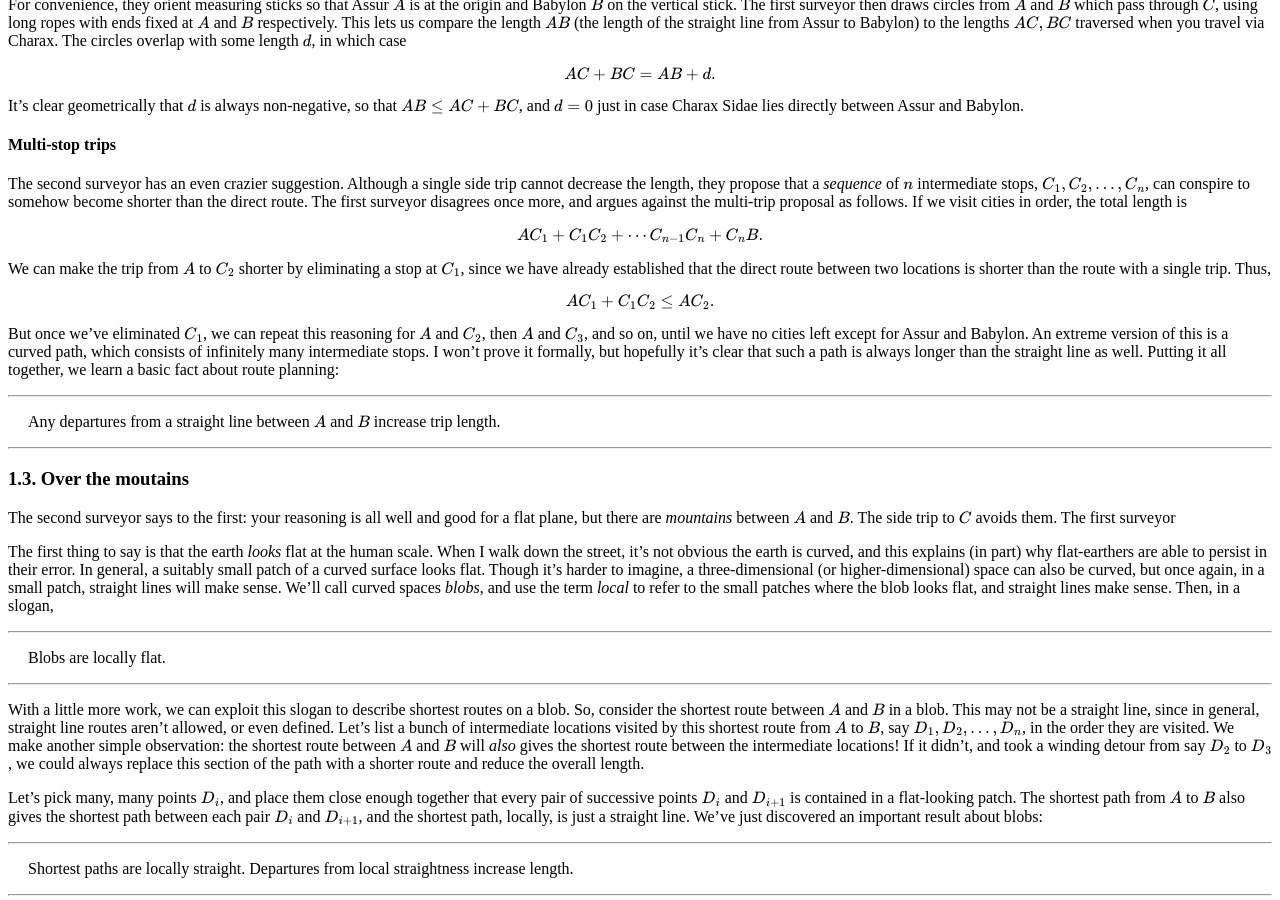
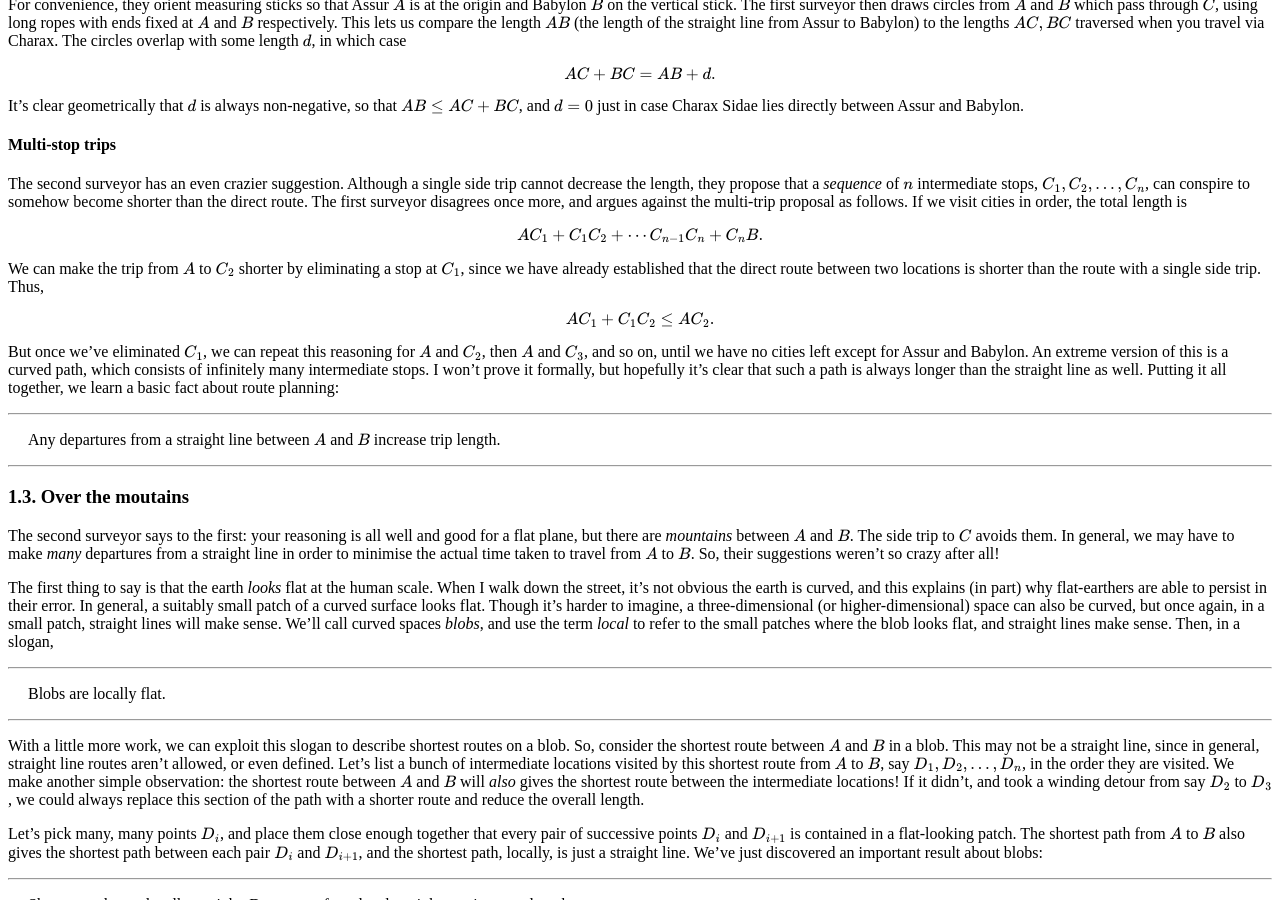
Before and after one commit to hapax/hapax.github.io, a Jekyll site: the page built from assets/maximal.md, in a window 1280 px wide and 900 px high, scrolled down 1963 px. Built offline with Jekyll 4.4.1, drawn with Linux system fonts in a browser that asks for light colours; our own code applies the rules of GitHub Pages for plain Markdown files; formulas are drawn with MathJax 3; a script that is not in the unit is left out.

Commit message:
Update maximal.md

```diff
--- a/assets/maximal.md
+++ b/assets/maximal.md
@@ -185,7 +185,7 @@ $$
 
 We can make the trip from $A$ to $C_2$ shorter by eliminating a stop
 at $C_1$, since we have already established that the direct route
-between two locations is shorter than the route with a single trip.
+between two locations is shorter than the route with a single side trip.
 Thus,
 
 $$
@@ -214,7 +214,9 @@ Any departures from a straight line between $A$ and $B$ increase trip length.
 The second surveyor says to the first: your reasoning is all well and
 good for a flat plane, but there are *mountains* between $A$ and
 $B$. The side trip to $C$ avoids them.
-The first surveyor
+In general, we may have to make *many* departures from a straight
+line in order to minimise the actual time taken to travel from $A$ to $B$.
+So, their suggestions weren't so crazy after all!
 
 The first thing to say is that the earth *looks* flat at the human
 scale.
```
